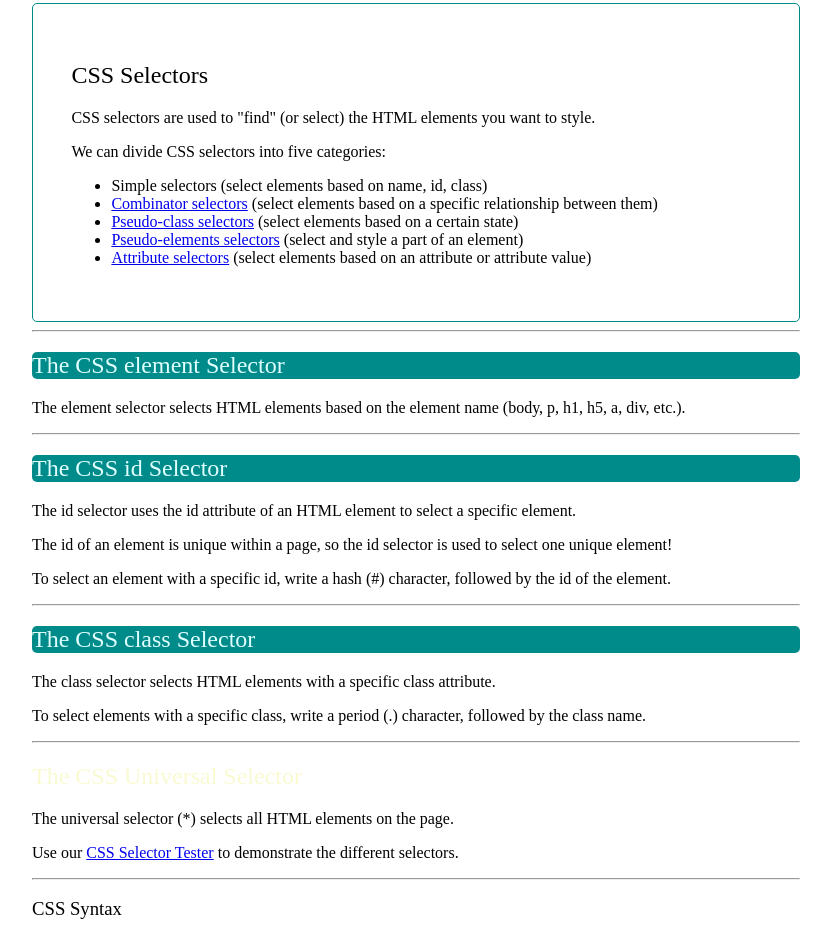
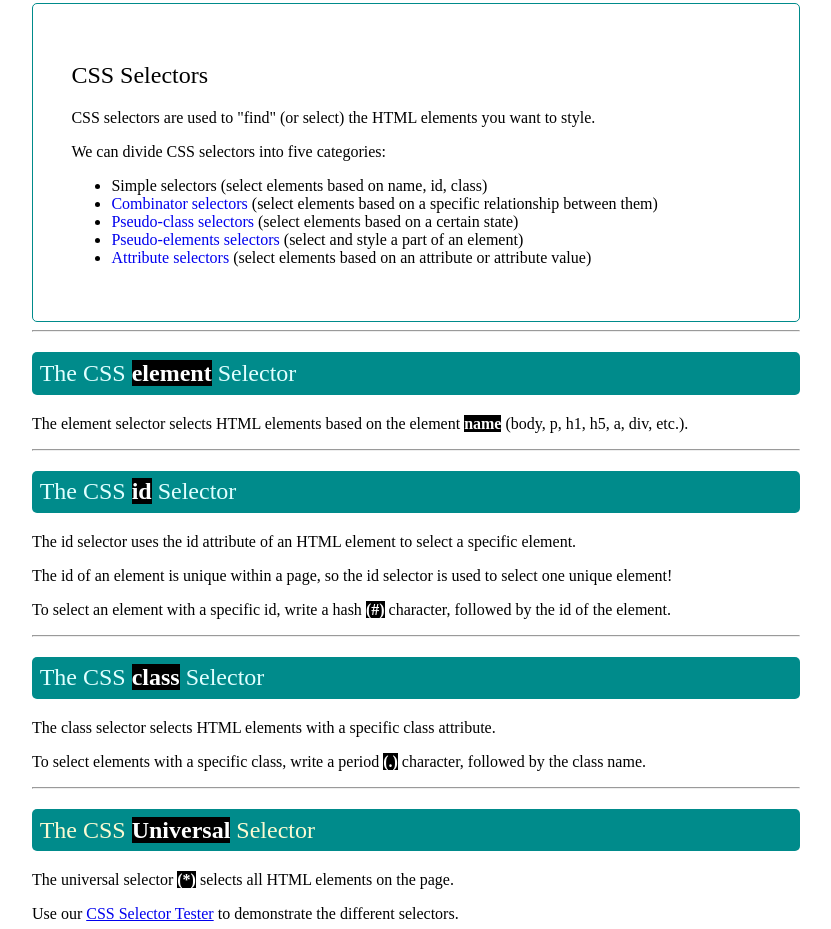
Before and after one commit to paulamoreno27/0373-A3_Selectores_CSS_PaulaMoreno, a plain HTML site: page index.html in a window 1280 px wide. Shown: the part 111-1040 px from the top of the page, without its empty margins (224-1055 px from the left). Drawn offline with Linux system fonts and the light colour scheme.

Commit message:
regla 7,8,9 y 10 hechas, 9 no esta bien del todo

```diff
--- a/estilos.css
+++ b/estilos.css
@@ -39,13 +39,32 @@ h1 {
 
 /*Regla 7. Los elementos h2 con clase selector y los elementos h2 con identificador (id) universal tendrán color de fondo darkcyan, relleno de 1% y esquinas redondeadas con valor de 5px*/
 h2.selector{
-    background-color: darkcyan; /
+    background-color: darkcyan;
     padding: 1%;
     border-radius: 5px;
 }
 
-h2 #universal {
-    background-color: darkcyan; /
+h2#universal {
+    background-color: darkcyan;
     padding: 1%;
     border-radius: 5px;
 }
+
+/*Regla 8. Los elementos span tendrán font-weight: 900; color de fondo negro y color de texto blanco*/
+span {
+    font-weight: 900;
+    background-color: black;
+    color: white;
+}
+
+/*Regla 9. Los elementos a que sean hijos directos de algún li tendrán text-decoration: none*/
+li > a {
+    text-decoration: none;
+}
+
+/*Regla 10. Los elementos h3 tendrán color de fondo background-color: rgba(0, 139, 139, 0.529);, relleno de 0.5px y esquinas redondeadas con valor de 5px*/
+h3 {
+    background-color: rgba(0, 139, 139, 0.529);
+    padding: 0.5px;
+    border-radius: 5px;
+}
```
